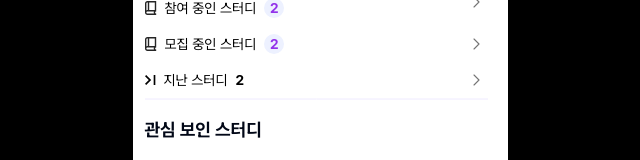
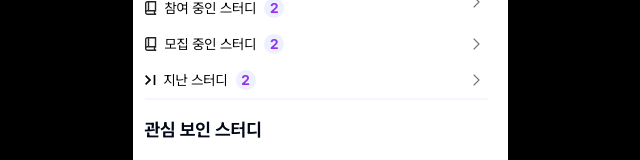
Before and after one commit to SuaJeong-winter/Swith_snProject, a Next.js app: page /mypage in a window 1280 px wide. Shown: the part 598-758 px from the top of the page, without its empty margins (320-960 px from the left). Built offline with nearby package versions, Linux system fonts and the light colour scheme; no server answers; the database is empty.

Commit message:
feat: 로그아웃 기능 추가 완료

```diff
--- a/app/mypage/page.tsx
+++ b/app/mypage/page.tsx
@@ -14,27 +14,10 @@ import MeetieMaster from '~/assets/badge_meetie-master.svg'
 import InfoVector from '~/assets/icon_info_vector.svg'
 import useUserController from '~/hooks/useUserController'
 import { useEffect } from 'react'
+import { userSignout } from '~/apis/signout-rls'
 
 export default function Home() {
-  // const res = await fetch(
-  //   'https://2cda2bdc-f43f-42c4-862d-6bee7ed3fd16.mock.pstmn.io/user/01',
-  //   {
-  //     cache: 'no-cache',
-  //   },
-  // )
-  // const user = await res.json()
-  // console.log(user)
-
-  // const res2 = await fetch(
-  //   'https://bca20514-f73e-4685-b1ad-7ad95c1392b9.mock.pstmn.io/meetiebadge/01',
-  //   {
-  //     cache: 'no-cache',
-  //   },
-  // )
-  // const meetiebadge = await res2.json()
-  // console.log(meetiebadge)
-
-  const { user, userSignout } = useUserController()
+  const { user } = useUserController()
   console.log(user[0]?.name)
   // user.map((u) => console.log(u.name))
   // console.log(user)
@@ -151,8 +134,11 @@ export default function Home() {
       <div className="relative">
         <button className="flex w-full items-center rounded bg-white py-2 text-sm text-black">
           <div className="flex items-center">
-            <MyStudyPrev className="mr-2" /> 지난 스터디
-            <span className="pl-2 font-bold">2</span>
+            <MyStudyPrev className="mr-2" />
+            <span className="mr-2">지난 스터디</span>
+            <div className="flex h-5 w-5 items-center justify-center rounded-full bg-[#EDF1FF]">
+              <span className="font-bold text-purple-600">2</span>
+            </div>
           </div>
           <MyStudyOpen className="absolute right-4 top-1/2 -translate-y-1/2 transform" />
         </button>
--- /dev/null
+++ b/src/apis/signout-rls.ts
@@ -0,0 +1,10 @@
+'use server'
+import { redirect } from 'next/navigation'
+import { createClient } from '~/utils/supabase/server'
+
+export const userSignout = async () => {
+  const supabase = createClient()
+  const { error } = await supabase.auth.signOut()
+  if (error) console.error('Logout failed:', error)
+  redirect('/')
+}
--- a/src/apis/user-rls.ts
+++ b/src/apis/user-rls.ts
@@ -23,9 +23,3 @@ export const getUser = async () => {
   }
   return { user }
 }
-
-export const userSignout = async () => {
-  const supabase = createClient()
-  const { error } = await supabase.auth.signOut()
-  if (error) console.error('Logout failed:', error)
-}
--- a/src/hooks/useUserController.ts
+++ b/src/hooks/useUserController.ts
@@ -1,5 +1,5 @@
 import { useEffect, useState } from 'react'
-import { getProfile, userSignout } from '~/apis/user-rls'
+import { getProfile } from '~/apis/user-rls'
 import { Database } from '~/types/supabase'
 type UserDto = Database['public']['Tables']['User']['Row']
 
@@ -17,6 +17,6 @@ const useUserController = () => {
   useEffect(() => {
     onGetUser()
   }, [])
-  return { user, userSignout }
+  return { user }
 }
 export default useUserController
```
